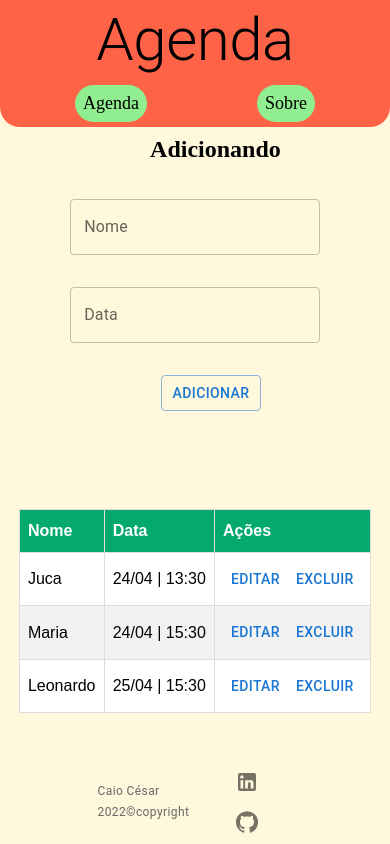
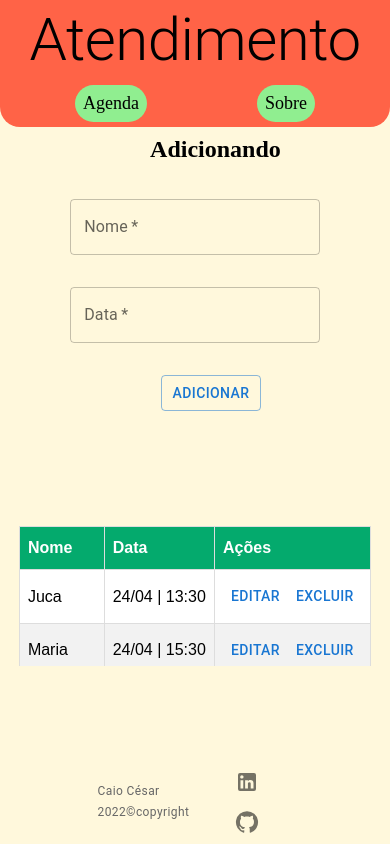
Before and after one commit to CaioCesarP/Agenda-atendimento, a React (Create React App) app: page / in a window 390 px wide. Built offline with nearby package versions, Linux system fonts and the light colour scheme.

Commit message:
feat/arrumando responsividade tabela

```diff
--- a/src/app.css
+++ b/src/app.css
@@ -186,15 +186,18 @@ body {
   width: 50%;
   height: 100%;
 
+  padding-top: 20px;
+
   display: flex;
 
-  align-items: center;
   justify-content: center;
 }
 
 .field {
   width: 95%;
   height: 98%;
+
+  overflow-y: scroll;
 
   display: flex;
 
@@ -296,4 +299,8 @@ body {
   .right {
     width: 98%;
   }
+
+  .field {
+    height: 60%;
+  }
 }
--- a/src/components/Components-Content/addUser.js
+++ b/src/components/Components-Content/addUser.js
@@ -14,6 +14,7 @@ const AddUser = (props) => {
     <div>
       <div className="box-input">
         <TextField
+          required
           name="nome"
           type="text"
           className="input input--nome"
@@ -22,6 +23,7 @@ const AddUser = (props) => {
           onChange={HandleChange}
         />
         <TextField
+          required
           name="data"
           type="text"
           className="input input--data"
@@ -36,7 +38,7 @@ const AddUser = (props) => {
             variant="outlined"
             onClick={(event) => {
               event.preventDefault();
-            //   if (!user.nome || !user.data) return;
+              if (user.nome === "" || !user.data === "") return;
 
               props.addUser(user);
               setUser(props.initialFormState);
--- a/src/components/Navbar.js
+++ b/src/components/Navbar.js
@@ -4,7 +4,7 @@ const Navbar = () => {
   return (
     <div className="navbar">
       <div className="title">
-        <Typography variant="h2">Agenda</Typography>
+        <Typography variant="h2">Atendimento</Typography>
       </div>
       <div className="nav">
         <a href="#Agenda" className="nav--link">
```
